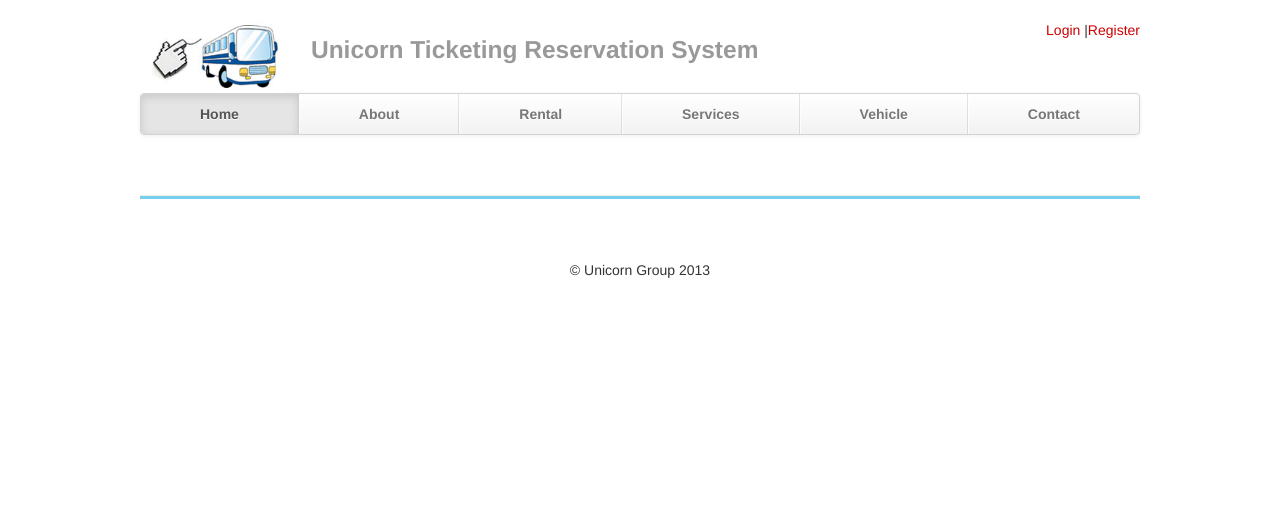
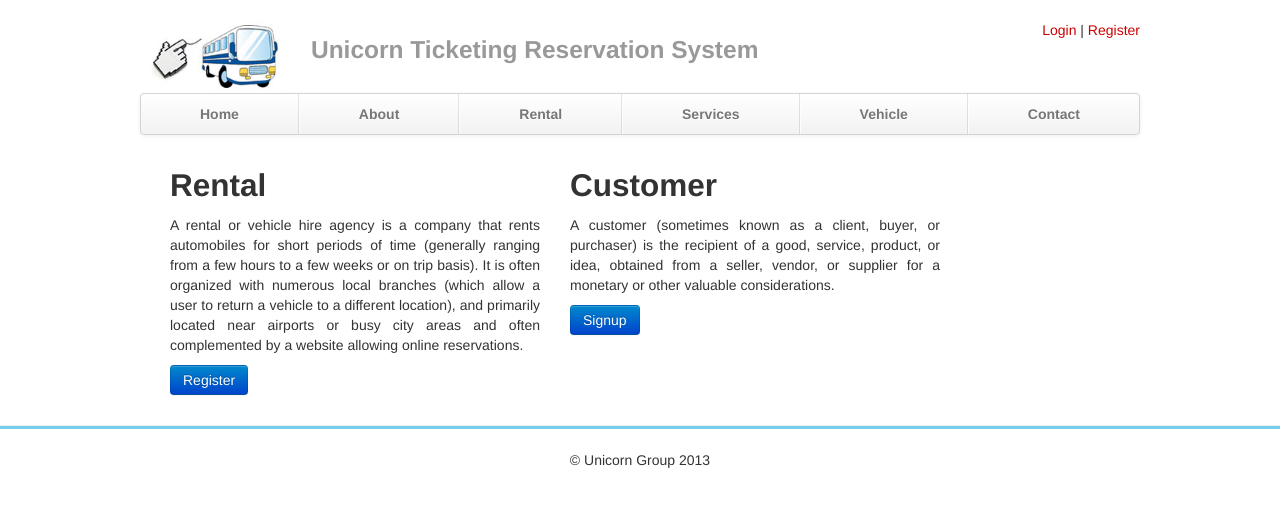
Before and after one commit to lftechnologyinc/hack_unicorn, a CodeIgniter app: page /hack_unicorn/about in a window 1280 px wide. Shown: the top 507 px of the page. Run offline with CodeIgniter, Linux system fonts and the light colour scheme.

Commit message:
final changes

```diff
--- a/application/views/about.php
+++ b/application/views/about.php
@@ -1,3 +1,15 @@
 <?php $this -> load -> view("includes/header.php"); ?>
-
+<div class="span4">
+          <h2>Rental</h2>
+          <p align="justify">A rental or vehicle hire agency is a company that rents automobiles for short
+              periods of time (generally ranging from a few hours to a few weeks or on trip basis). It is often organized with numerous local branches (which allow a user to return a vehicle to a different location), and primarily located near airports or busy city areas and often complemented by a website allowing online reservations.</p>
+          <p> <a href="#"><button class="btn btn-primary" type="button">Register</button></a></p>
+        </div>
+        <div class="span4">
+          <h2>Customer</h2>
+          <p align="justify">A customer (sometimes known as a client, buyer, or purchaser) is the recipient of a good, service, product, or idea,
+              obtained from a seller, vendor, or supplier for a monetary or other valuable considerations. </p>
+          <p><a href="#"><button class="btn btn-primary" type="button">Signup</button></a></p>
+       </div>
+</div>
 <?php $this -> load -> view("includes/footer.php"); ?>
--- a/application/views/contact.php
+++ b/application/views/contact.php
@@ -1,3 +1,5 @@
 <?php $this -> load -> view("includes/header.php"); ?>
-
+Contact us at:<br>
+Unicorn Pvt.Ltd.<br>
+Phone No: 01-455677<br>
 <?php $this -> load -> view("includes/footer.php"); ?>
--- a/application/views/includes/header.php
+++ b/application/views/includes/header.php
@@ -111,7 +111,7 @@
                     else{
                       echo '<div class="span2">'.img('assets/images/logo.jpg').'</div>';
                       echo '<div class="span8"><h3 class="muted">Unicorn Ticketing Reservation System</h3></div>';
-                      echo '<div id="login_leftside">'.anchor('base/login', 'Login')."&nbsp"."|"; echo anchor('base/register', 'Register');
+                      echo '<div id="login_leftside">'.anchor('base/login', 'Login')."&nbsp"."|"."&nbsp"; echo anchor('base/register', 'Register');
                       echo '</div>';
 //
                     }
@@ -124,7 +124,7 @@
           <div class="navbar-inner">
             <div class="container">
               <ul class="nav">
-                <li class="active"><a href="<?php echo base_url();?>">Home</a></li>
+                <li><a href="<?php echo base_url();?>">Home</a></li>
                 <li><a href="<?php echo base_url('about');?>">About</a></li>
                 <li><a href="<?php echo base_url('vendor');?>">Rental</a></li>
                 <li><a href="<?php echo base_url('services'); ?>">Services</a></li>
--- a/application/views/vehicle_add.php
+++ b/application/views/vehicle_add.php
@@ -1,7 +1,7 @@
 <?php $this -> load -> view("includes/header.php"); ?>
 
 <?php echo form_open('vendor/create'); ?>
-    <div class="content_center">
+
 
 	<legend>Add new Vehicle</legend>
 
@@ -38,7 +38,7 @@
 
 
 	<?php echo form_submit(array('name' => 'vendor', 'value' => 'Save', 'class' => 'btn btn-primary customBtn')); ?>
-    </div>
+
 
 
 
--- a/application/views/vehicle_edit.php
+++ b/application/views/vehicle_edit.php
@@ -1,7 +1,7 @@
 <?php $this -> load -> view("includes/header.php"); ?>
 
 <?php echo form_open('vendor/update'); ?>
-    <div class="content_center">
+
 
 	<legend>Add new Vehicle</legend>
 
@@ -37,7 +37,7 @@
 
 
 	<?php echo form_submit(array('name' => 'vendor', 'value' => 'Save', 'class' => 'btn btn-primary customBtn')); ?>
-    <div>
+
 
 
 
--- a/application/views/vendor_add.php
+++ b/application/views/vendor_add.php
@@ -2,7 +2,7 @@
 
 
 <?php echo form_open('vendor/add'); ?>
-    <div class="content_center">
+
         <legend>Add new Vendor</legend>
 
         <?php echo form_label('Company Name *', 'c_name'); ?>
@@ -22,7 +22,7 @@
     <br>
 
 	<?php echo form_submit(array('name' => 'vendor', 'value' => 'Save', 'class' => 'btn btn-primary customBtn')); ?>
-</div>
+
 
 
 
--- a/application/views/vendor_edit.php
+++ b/application/views/vendor_edit.php
@@ -1,7 +1,7 @@
 <?php $this -> load -> view("includes/header.php"); ?>
 
 <?php echo form_open('vendor/update'); ?>
-<div class="content_center">
+
 	<legend>Add new Vendor</legend>
         <?php echo form_label('Company Name *', 'c_name'); ?>
         <?php echo form_input(array('name' => "c_name")); ?>
@@ -17,7 +17,7 @@
     <br>
 	<?php echo form_submit(array('name' => 'vendor', 'value' => 'Save', 'class' => 'btn btn-primary customBtn')); ?>
 
-</div>
+
 
 
 
```
Also changed, not shown: application/views/base_view.php (+5 -3 lines), application/views/services.php (+13 -0 lines).
